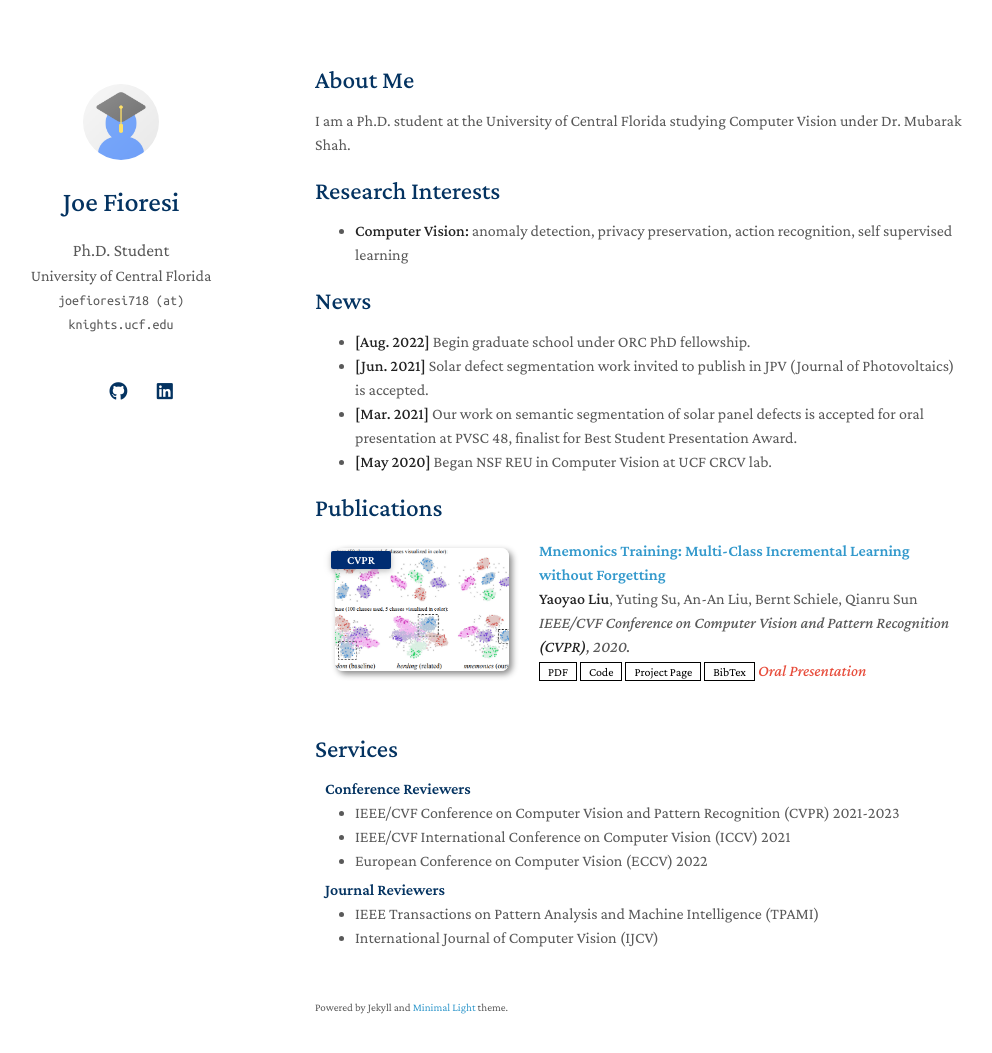
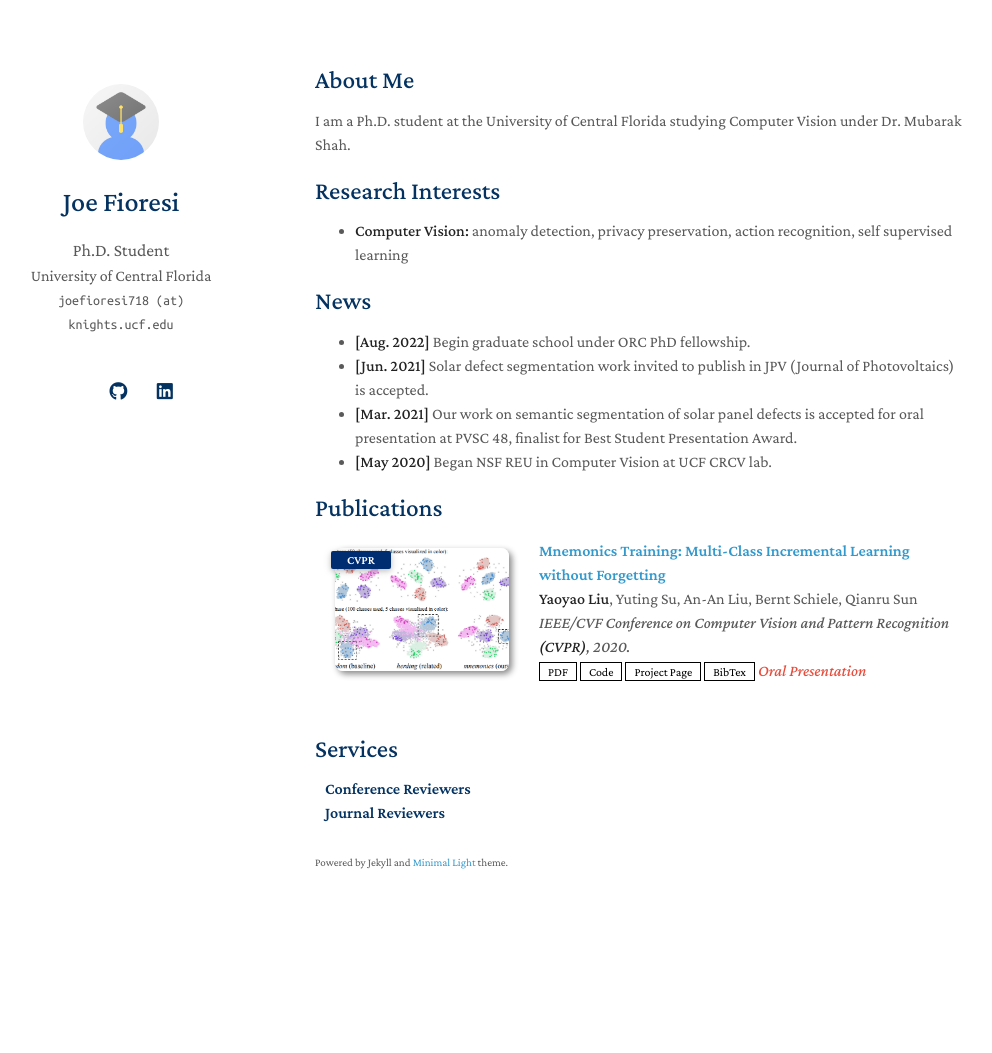
Before and after one commit to joefioresi718/joefioresi718.github.io, a Jekyll site: the page built from index.md, in a window 1280 px wide and 1088 px high. Shown: the top 1053 px of the window, without its empty margins (155-1147 px from the left). Built offline with Jekyll 4.4.1, drawn with Linux system fonts in a browser that asks for light colours; nearby versions of some CDN libraries; a style sheet for code colours, icons or effects is not loaded; our own code applies the rules of GitHub Pages for plain Markdown files.

Commit message:
Update services.md

```diff
--- a/_includes/services.md
+++ b/_includes/services.md
@@ -2,15 +2,15 @@
 
 <h4 style="margin:0 10px 0;">Conference Reviewers</h4>
 
-<ul style="margin:0 0 5px;">
+<!-- <ul style="margin:0 0 5px;">
   <li><a href="http://cvpr2023.thecvf.com/"><autocolor>IEEE/CVF Conference on Computer Vision and Pattern Recognition (CVPR) 2021-2023</autocolor></a></li>
   <li><a href="http://iccv2021.thecvf.com/"><autocolor>IEEE/CVF International Conference on Computer Vision (ICCV) 2021</autocolor></a></li>
   <li><a href="https://eccv2022.ecva.net/"><autocolor>European Conference on Computer Vision (ECCV) 2022</autocolor></a></li>
-</ul>
+</ul> -->
 
 <h4 style="margin:0 10px 0;">Journal Reviewers</h4>
 
-<ul style="margin:0 0 20px;">
+<!-- <ul style="margin:0 0 20px;">
   <li><a href="https://www.computer.org/csdl/journal/tp"><autocolor>IEEE Transactions on Pattern Analysis and Machine Intelligence (TPAMI)</autocolor></a></li>
   <li><a href="https://www.springer.com/journal/11263"><autocolor>International Journal of Computer Vision (IJCV)</autocolor></a></li>
-</ul>
+</ul> -->
```
